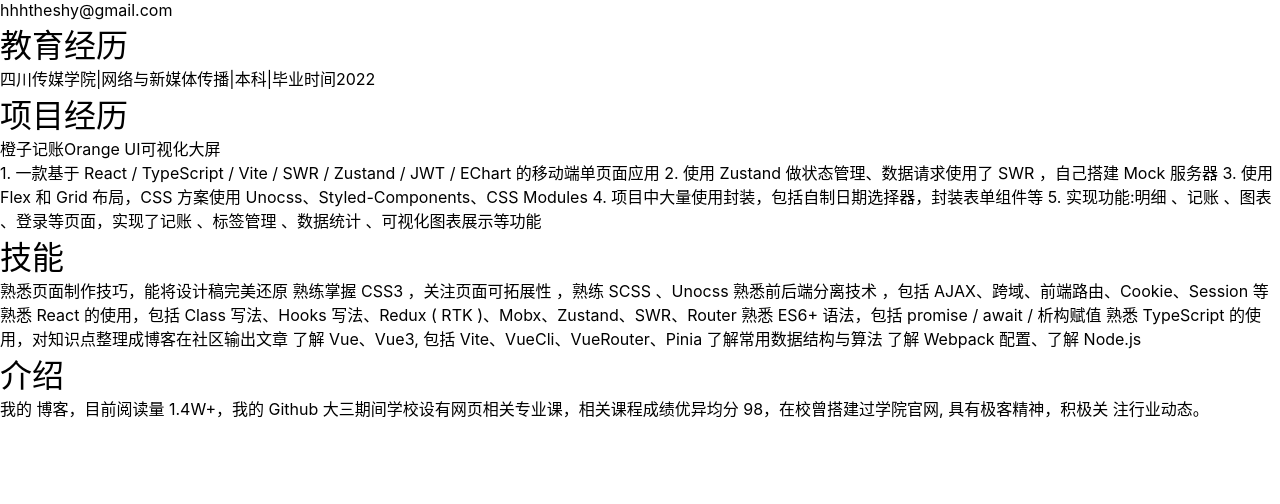
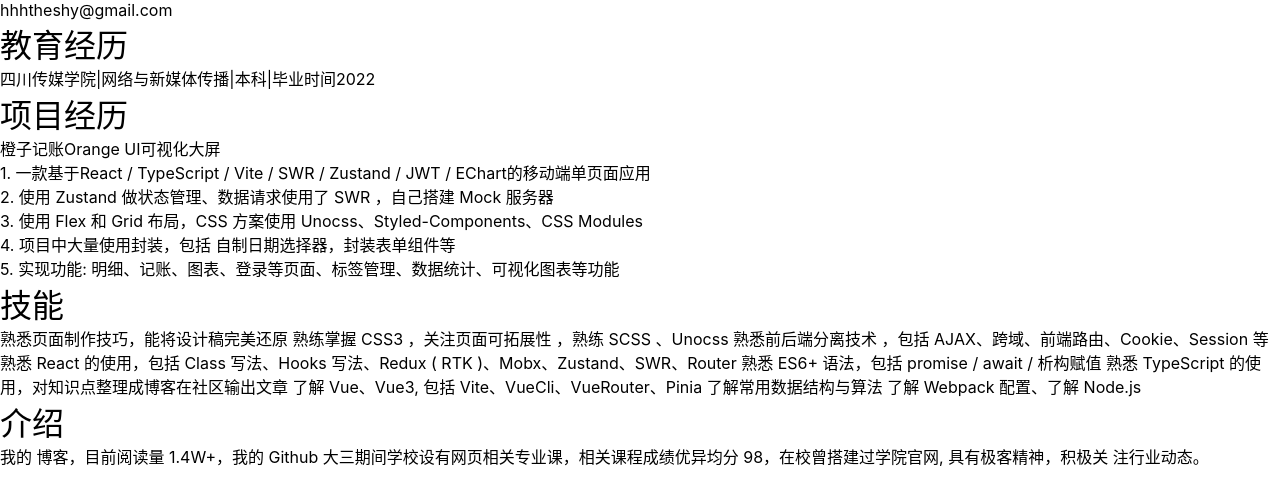
Before and after one commit to shyhhh/myInfo, a React (Vite) app: page /#/home/demo1 in a window 1280 px wide. Shown: the top 504 px of the page. Built offline with nearby package versions, Linux system fonts and the light colour scheme.

Commit message:
完成 demo1 界面，封装 HighlightedText

```diff
--- a/package.json
+++ b/package.json
@@ -21,7 +21,9 @@
     "@types/react-dom": "^18.0.6",
     "@vitejs/plugin-react": "^2.1.0",
     "eslint": "8.37.0",
+    "sass": "1.60.0",
     "typescript": "^4.6.4",
+    "unocss": "0.45.30",
     "vite": "^3.1.0"
   }
 }
--- a/src/App.tsx
+++ b/src/App.tsx
@@ -1,7 +1,6 @@
 import { Suspense } from 'react'
 import { useRoutes } from 'react-router-dom'
 import { routes } from './routes/router'
-import './app.scss'
 
 export const App: React.FC = () => {
   return (
--- /dev/null
+++ b/src/components/HighlightedText.tsx
@@ -0,0 +1,21 @@
+import React from 'react'
+
+interface HProps {
+  textArray: string[]
+  separator: string
+}
+export const HighlightedText: React.FC<HProps> = ({ textArray, separator }) => {
+  return (
+    <>
+      {textArray.map((item, index) => {
+        const isLast = index === textArray.length - 1
+        return (
+          <React.Fragment key={item}>
+            <span text-orange-600>{item}</span>
+            {isLast ? '' : separator}
+          </React.Fragment>
+        )
+      })}
+    </>
+  )
+}
--- a/src/main.tsx
+++ b/src/main.tsx
@@ -2,6 +2,9 @@ import React from 'react'
 import ReactDOM from 'react-dom/client'
 import { HashRouter } from 'react-router-dom'
 import { App } from './App'
+import 'virtual:uno.css'
+import './app.scss'
+
 const div = document.getElementById('root') as HTMLElement
 
 const root = ReactDOM.createRoot(div)
--- a/src/pages/Demo/Demo1.tsx
+++ b/src/pages/Demo/Demo1.tsx
@@ -1,10 +1,35 @@
+import React from 'react'
+import { HighlightedText } from '../../components/HighlightedText'
+
 const Demo1: React.FC = () => {
+  const HightColorFont1 = [
+    'React',
+    'TypeScript',
+    'Vite',
+    'SWR',
+    'Zustand',
+    'JWT',
+    'EChart'
+  ]
+  const HightColorFont4 = ['自制日期选择器', '封装表单组件']
+  const HightColorFont5 = ['明细', '记账', '图表', '登录等页面', '标签管理', '数据统计', '可视化图表']
   return (
     <div>
-      1. 一款基于 React / TypeScript / Vite / SWR / Zustand / JWT / EChart 的移动端单页面应用 2. 使用 Zustand 做状态管理、数据请求使用了 SWR ，自己搭建 Mock 服务器
-      3. 使用 Flex 和 Grid 布局，CSS 方案使用 Unocss、Styled-Components、CSS Modules
-      4. 项目中大量使用封装，包括自制日期选择器，封装表单组件等
-      5. 实现功能:明细 、记账 、图表 、登录等页面，实现了记账 、标签管理 、数据统计 、可视化图表展示等功能
+      <div>
+        1. 一款基于<HighlightedText textArray={HightColorFont1} separator=' / '/>的移动端单页面应用
+      </div>
+      <div>
+        2. 使用 <span text-orange-600>Zustand</span> 做状态管理、数据请求使用了 <span text-orange-600>SWR</span> ，自己搭建 <span text-orange-600>Mock</span> 服务器
+      </div>
+      <div>
+        3. 使用 Flex 和 Grid 布局，CSS 方案使用 Unocss、Styled-Components、CSS Modules
+      </div>
+      <div>
+        4. 项目中大量使用封装，包括 <HighlightedText textArray={HightColorFont4} separator='，'/>等
+      </div>
+      <div>
+        5. 实现功能: <HighlightedText textArray={HightColorFont5} separator='、'/>等功能
+      </div>
     </div>
   )
 }
--- a/src/pages/Demo/Demo2.tsx
+++ b/src/pages/Demo/Demo2.tsx
@@ -1,10 +1,11 @@
 const Demo2: React.FC = () => {
   return (
     <div>
-      1. 一款 Vue3 / TypeScript / SCSS 的 UI 框架
-      2. Vue3 版采用 Vite 工具搭建，包含了 Button / Switch / Dialog / Tabs 等组件 3. 搭建了项目官网，描述库的相关介绍和代码实例使用，将库上传 npm
-      4. 源码在 GitHub，可以查看每个组件的设计方式和构思，以及相关的源码
-      5. 项目的出发点是为了探究 UI 组件库的设计思路和实现方法
+      <div>1. 一款 Vue3 / TypeScript / SCSS 的 UI 框架</div>
+      <div>2. Vue3 版采用 Vite 工具搭建，包含了 Button / Switch / Dialog / Tabs 等组件</div>
+      <div>3. 搭建了项目官网，描述库的相关介绍和代码实例使用，将库上传 npm</div>
+      <div>4. 源码在 GitHub，可以查看每个组件的设计方式和构思，以及相关的源码</div>
+      <div>5. 项目的出发点是为了探究 UI 组件库的设计思路和实现方法</div>
     </div>
   )
 }
--- a/src/pages/Demo/Demo3.tsx
+++ b/src/pages/Demo/Demo3.tsx
@@ -1,9 +1,9 @@
 const Demo3: React.FC = () => {
   return (
     <div>
-      1. 这是一款基于 React / EChart 的可视化大屏平台
-      2. 使用 flex 和 grid 完成页面展示
-      3. 使用 ECharts 实现柱状图、折线图、饼图等可视化展示，实现了数据的监听
+      <div>1. 这是一款基于 React / EChart 的可视化大屏平台</div>
+      <div> 2. 使用 flex 和 grid 完成页面展示</div>
+      <div>3. 使用 ECharts 实现柱状图、折线图、饼图等可视化展示，实现了数据的监听</div>
     </div>
   )
 }
--- /dev/null
+++ b/src/shims.d.ts
@@ -0,0 +1,27 @@
+import * as React from 'react'
+declare module 'react' {
+  interface HTMLAttributes<T> extends AriaAttributes, DOMAttributes<T> {
+    left?: string
+    flex?: boolean
+    relative?: boolean
+    absolute?: boolean
+    top?: string
+    text?: string
+    grid?: boolean
+    before?: string
+    after?: string
+    shadow?: boolean
+    w?: string
+    h?: string
+    bg?: string
+    rounded?: string
+    fixed?: boolean
+    b?: string
+    z?: string
+    block?: boolean
+  }
+  interface SVGProps<T> extends SVGAttributes<T>, ClassAttributes<T> {
+    w?: string
+    h?: string
+  }
+}
--- /dev/null
+++ b/uno.config.ts
@@ -0,0 +1,24 @@
+import {
+  defineConfig, presetAttributify, presetIcons,
+  presetTypography, presetUno, transformerAttributifyJsx
+} from 'unocss'
+
+export default defineConfig({
+  theme: {
+  },
+  shortcuts: {
+    'h-link': 'text-blue-700'
+  },
+  safelist: [],
+  presets: [
+    presetUno(),
+    presetAttributify(),
+    presetIcons({
+      extraProperties: { 'display': 'inline-block', 'vertical-align': 'middle' },
+    }),
+    presetTypography(),
+  ],
+  transformers: [
+    transformerAttributifyJsx()
+  ],
+})
--- a/vite.config.ts
+++ b/vite.config.ts
@@ -1,7 +1,11 @@
 import { defineConfig } from 'vite'
 import react from '@vitejs/plugin-react'
+import UnoCSS from 'unocss/vite'
 
 // https://vitejs.dev/config/
 export default defineConfig({
-  plugins: [react()]
+  plugins: [
+    UnoCSS(),
+    react()
+  ]
 })
```
Also changed, not shown: 1 other file (tests, documents, lock files or other folders).
